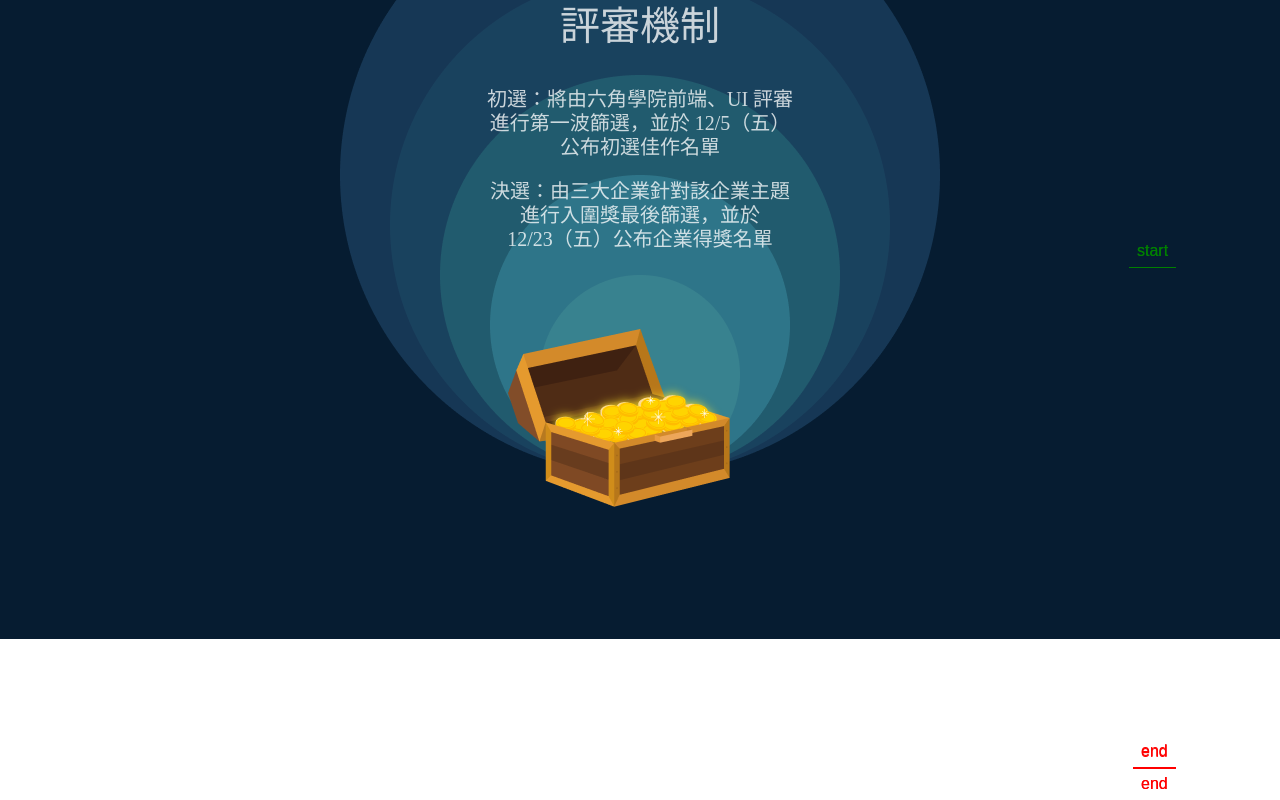
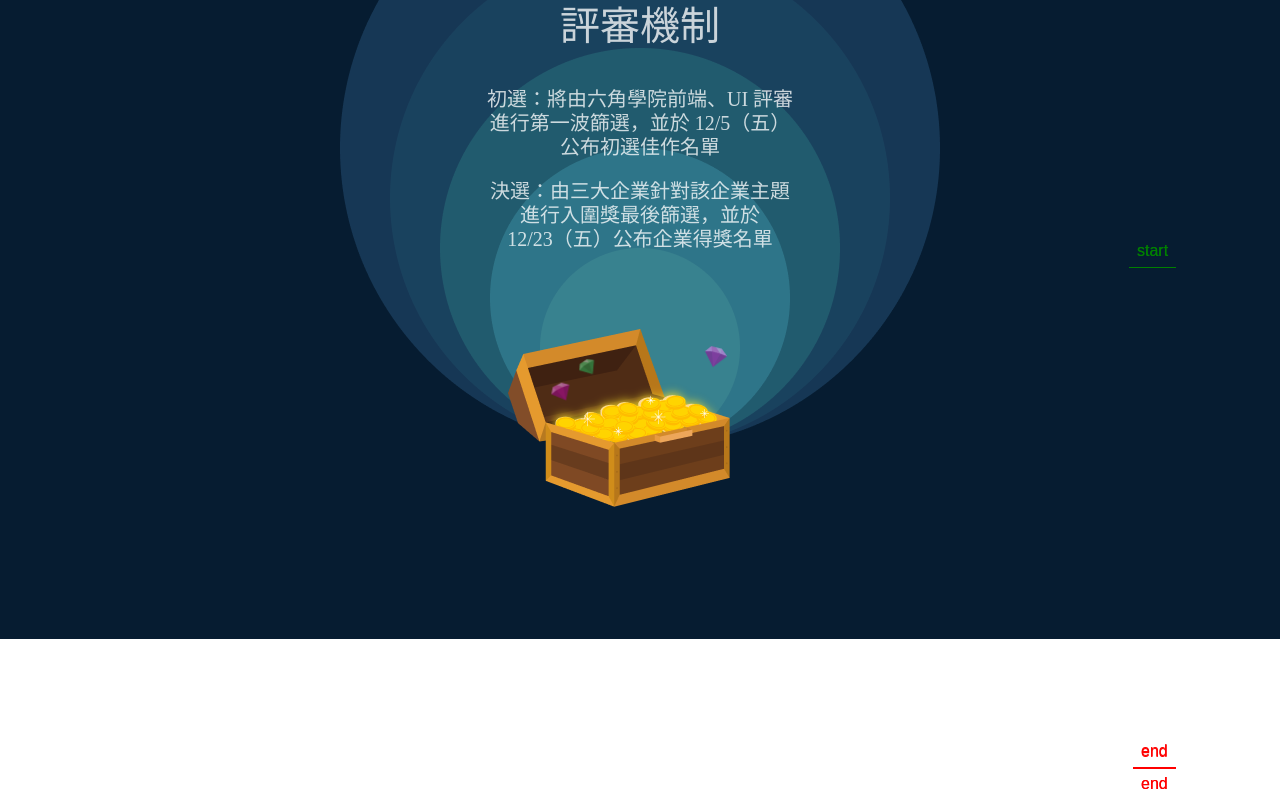
Before and after one commit to f2e4th/week1, a Vue app: page / in a window 1280 px wide. Shown: the part 1409-2209 px from the top of the page. Built offline with nearby package versions, Linux system fonts and the light colour scheme.

Commit message:
add diamond animation

```diff
--- a/src/components/awardDesign.vue
+++ b/src/components/awardDesign.vue
@@ -15,6 +15,9 @@
             </div>
         </div>
         <div class="treasure_all"></div>
+        <img class="diamond_red" src="../assets/images/diamond_red.png"/>
+        <img class="diamond_red2" src="../assets/images/diamond_red2.png"/>
+        <img class="diamond_green" src="../assets/images/diamond_green.png"/>
     </div>
 </template>
 
@@ -57,6 +60,9 @@ export default {
         })
 
         gsap.set('.ellipse', { opacity: 0.3, visibility: "visible" });
+        gsap.set('.diamond_red', { opacity: 0, visibility: "hidden" });
+        gsap.set('.diamond_red2', { opacity: 0, visibility: "hidden" });
+        gsap.set('.diamond_green', { opacity: 0, visibility: "hidden" });
         tl.to('.treasure_all', 1, {backgroundImage:'url(../../../../src/assets/images/treasure_close.png)'
         })
     }
@@ -69,6 +75,57 @@ export default {
         {
             duration: 4,
             delay: 1.5,
+            opacity: 1,
+            visibility: 'visible',
+            scrollTrigger: {
+                trigger: '.treasure_all',
+        },
+    });
+    gsap.fromTo('.diamond_red', {
+            opacity: 0,
+            visibility: 'hidden',
+            x:50,
+            y:-50,
+        },
+        {
+            x:100,
+            y:-150,
+            duration: 4,
+            delay: 2,
+            opacity: 1,
+            visibility: 'visible',
+            scrollTrigger: {
+                trigger: '.treasure_all',
+        },
+    });
+    gsap.fromTo('.diamond_green', {
+            opacity: 0,
+            visibility: 'hidden',
+            x:50,
+            y:-50,
+        },
+        {
+            x:-150,
+            y:-200,
+            duration: 4,
+            delay: 2,
+            opacity: 1,
+            visibility: 'visible',
+            scrollTrigger: {
+                trigger: '.treasure_all',
+        },
+    });
+    gsap.fromTo('.diamond_red2', {
+            opacity: 0,
+            visibility: 'hidden',
+            x:50,
+            y:-50,
+        },
+        {
+            x:-200,
+            y:-120,
+            duration: 4,
+            delay: 2,
             opacity: 1,
             visibility: 'visible',
             scrollTrigger: {
@@ -102,6 +159,8 @@ export default {
         }).to('.treasure_all', 1.5, {backgroundImage:'url(../../../../src/assets/images/treasure_open.png)'})
       }
 
+
+
     }
 }
 </script>
```
